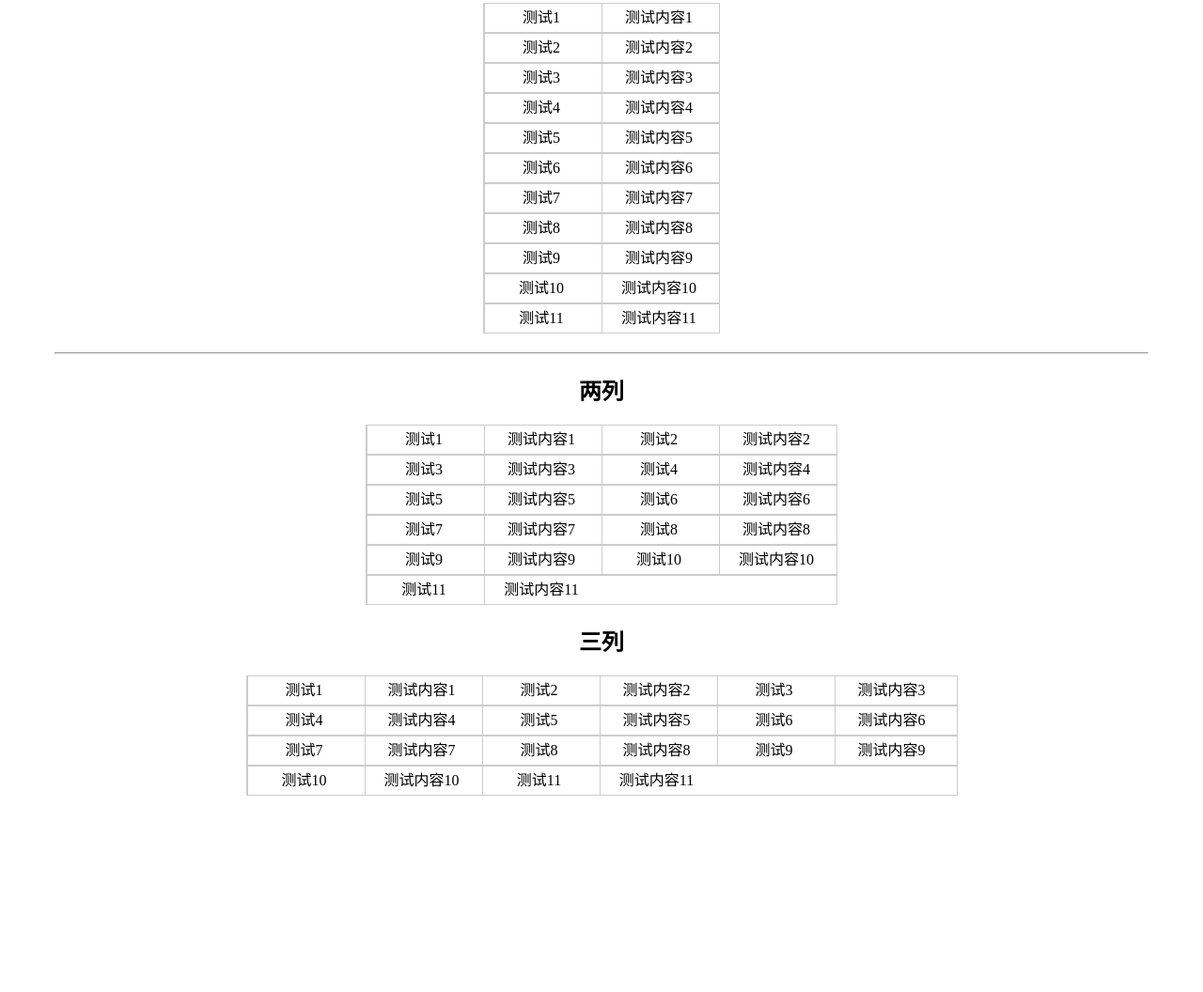
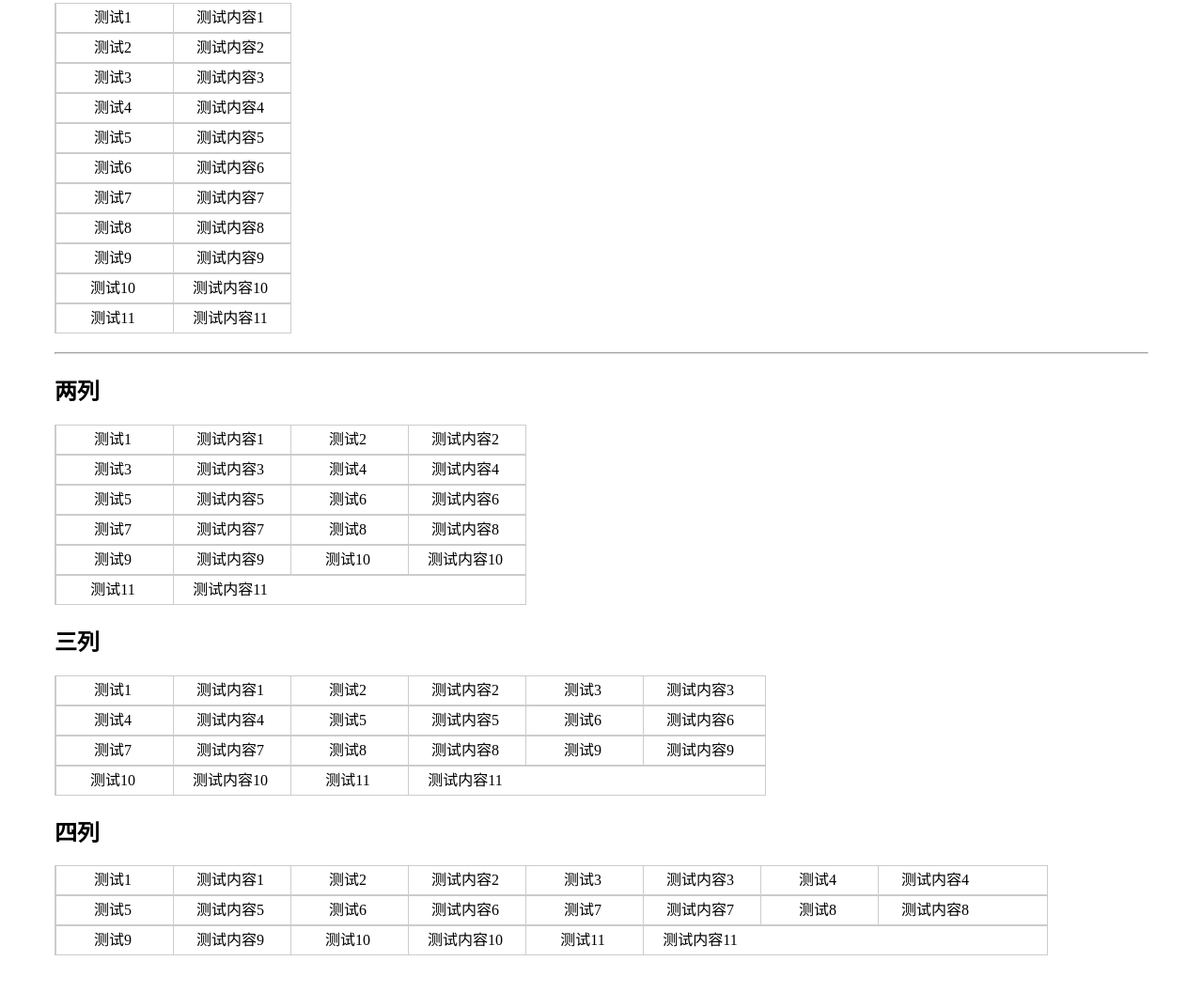
Before and after one commit to Bobjoy/vue-directive-movable, a plain HTML site: page index.html in a window 1280 px wide. Shown: the part 102-1158 px from the top of the page at 94% size. Before the commit the page ends 999 px from the top, so only its background shows below. Drawn offline with nearby package versions, Linux system fonts and the light colour scheme.

Commit message:
update right icon show

```diff
--- a/index.html
+++ b/index.html
@@ -7,9 +7,6 @@
 	<style>
 		#app {
 			margin: 50px;
-		}
-		h2 {
-			text-align: center;
 		}
 		hr {
 			margin: 20px 0;
@@ -24,7 +21,6 @@
 			min-height: 30px;
 			line-height: 30px;
 			position: relative;
-			margin: 0 auto;
 		}
 		.td {
 			border-left: 1px solid #CCC;
@@ -76,6 +72,27 @@
 					<div class="td">{{list[i+2].label}}</div>
 					<div class="td">{{list[i+2].content}}</div>
 				</div>
+			</div>
+		</div>
+		<h2>四列</h2>
+		<div>
+			<div v-for="(item,i) in list" :key="i" class="tr" v-if="i%4==0" style="width:1055px">
+				<div style="display:inline-block" v-jr-movable="{list: list, index: i, callback: onMove, col: 4}">
+					<div class="td">{{item.label}}</div>
+					<div class="td">{{item.content}}</div>
+				</div>
+				<div v-if="list[i+1]" style="display:inline-block" v-jr-movable="{list: list, index: i+1, callback: onMove, col: 4}">
+					<div class="td">{{list[i+1].label}}</div>
+					<div class="td">{{list[i+1].content}}</div>
+				</div>
+				<div v-if="list[i+2]" style="display:inline-block" v-jr-movable="{list: list, index: i+2, callback: onMove, col: 4}">
+					<div class="td">{{list[i+2].label}}</div>
+					<div class="td">{{list[i+2].content}}</div>
+				</div>
+				<div v-if="list[i+3]" style="display:inline-block" v-jr-movable="{list: list, index: i+3, callback: onMove, col: 4}">
+						<div class="td">{{list[i+3].label}}</div>
+						<div class="td">{{list[i+3].content}}</div>
+					</div>
 			</div>
 		</div>
 	</div>
--- a/vue-movable.js
+++ b/vue-movable.js
@@ -97,7 +97,7 @@
         }
 
         // 右边界无右移
-        if ((index + 1) % offset  === 0) {
+        if ((index + 1) % offset  === 0 || index === opts.list.length-1) {
             $right.addClass('useless');
         }
 
```
